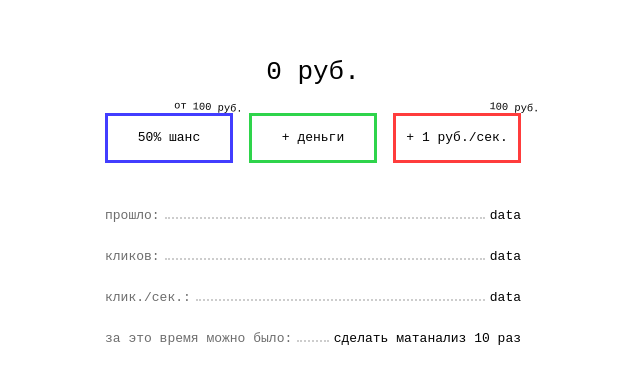
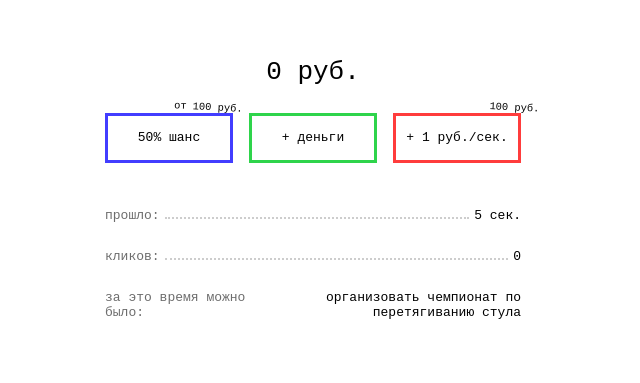
Before and after one commit to DanyaBooba/js-get-money-game, a plain HTML site: page index.html in a window 1280 px wide. Shown: the part 225-608 px from the top of the page, without its empty margins (327-967 px from the left). Drawn offline with Linux system fonts and the light colour scheme.

Commit message:
Работает над логикой

```diff
--- a/css/game-info.css
+++ b/css/game-info.css
@@ -25,14 +25,11 @@
 .game-info ul span {
     order: 3;
     color: #000 !important;
+    text-align: end;
 }
 
 @media(hover: hover) {
     .game-info ul li:hover {
         background-color: #1d4e3833;
     }
-
-    /* .game-info ul li:hover::before {
-        border-bottom: .2em dotted #1d4e3800 !important;
-    } */
 }
--- a/index.html
+++ b/index.html
@@ -27,7 +27,19 @@
                 </span>
             </button>
         </div>
-        <div class="game-info"></div>
+        <div class="game-info">
+            <ul>
+                <li id="game-info-time">
+
+                </li>
+                <li id="game-info-clicks">
+
+                </li>
+                <li id="game-info-whatcando">
+
+                </li>
+            </ul>
+        </div>
     </div>
     <div class="body__right">
         <div class="robot">
@@ -35,6 +47,7 @@
         </div>
     </div>
     <script src="/js/money.js"></script>
+    <script src="/js/stats.js"></script>
     <script src="/js/ui.js"></script>
     <script src="/js/buttons.js"></script>
     <script src="/js/app.js"></script>
--- a/js/app.js
+++ b/js/app.js
@@ -1,2 +1,11 @@
 updateUI()
 buttonsSetFunc()
+
+setInterval(function() {
+    time()
+    updateUI()
+}, 1000)
+
+setInterval(function () {
+    updateGameInfoWhatCanDo()
+}, 5000)
--- a/js/buttons.js
+++ b/js/buttons.js
@@ -28,6 +28,7 @@ const buttonsSetFunc = () => {
     };
     document.querySelector('button#button-add').onclick = () => {
         buttonAdd()
+        click()
         updateUI()
     };
     document.querySelector('button#button-boost').onclick = () => {
--- a/js/money.js
+++ b/js/money.js
@@ -42,3 +42,5 @@ const priceAdd = () => {
 }
 
 const priceSave = () => sessionStorage.setItem('_auto', priceAutoIndex)
+
+const randomValue = (min, max) => Math.floor(Math.random() * (max - min + 1) + min)
--- a/js/stats.js
+++ b/js/stats.js
@@ -1,3 +1,62 @@
-let statsTime = 0
-let statsClicks = 0
-let whatCanDo = ''
+let statsTime = parseInt(sessionStorage.getItem('_stats_time') ?? 0)
+let statsClicks = parseInt(sessionStorage.getItem('_stats_click') ?? 0)
+// let timeWhatCanDo = 5
+// let countWhatCanDo = timeWhatCanDo
+// let indexWhatCanDo = randomValue(0, 10)
+
+const time = () => {
+    statsTime += 1
+    saveTime()
+}
+
+const click = () => {
+    statsClicks += 1
+    saveClick()
+}
+
+const timeValue = () => statsTime
+
+const clickValue = () => statsClicks
+
+const saveTime = () => sessionStorage.setItem('_stats_time', statsTime)
+
+const saveClick = () => sessionStorage.setItem('_stats_click', statsClicks)
+
+const wordForm = (num, form1, form2, form3) => {
+    num = Math.abs(num) % 100
+    numx = num % 10
+
+    if (num > 10 && num < 20) return form3;
+    if (numx > 1 && numx < 5) return form2;
+    if (numx == 1)            return form1;
+
+    return form3;
+}
+
+const whatCanDo = () => {
+    // countWhatCanDo += 1
+    let value1 = randomValue(1, 10)
+    let listWhatCanDo = [
+        `научиться кричать как настоящий пират`,
+        `построить замок из конфет`,
+        `придумать новый способ есть суп`,
+        `организовать чемпионат по перетягиванию стула`,
+        `сходить на ${['работу', 'учебу', 'благотворительность'][randomValue(0, 2)]}`,
+        `сшить шапку для кактуса`,
+        `создать язык жестов для общения с животными`,
+        `сделать матанализ ${value1} ${wordForm(value1, 'раз', 'раза', 'раз')}`,
+        `устроить соревнование по прыжкам в одеяло`,
+        `провести чаепитие с плюшевыми мишками`,
+        `организовать соревнование по метанию тапочек`,
+    ]
+    // if (countWhatCanDo % timeWhatCanDo == 0) indexWhatCanDo = randomValue(0, listWhatCanDo.length - 1)
+    // console.log(indexWhatCanDo)
+    return listWhatCanDo[randomValue(0, listWhatCanDo.length - 1)]
+}
+
+const resetStats = () => {
+    statsTime = 0
+    sessionStorage.setItem('_stats_time', 0)
+    statsClicks = 0
+    sessionStorage.setItem('_stats_click', 0)
+}
--- a/js/ui.js
+++ b/js/ui.js
@@ -22,13 +22,12 @@ const updateButtonHalf = () => {
 }
 
 const updateGameInfo = () => {
-    document.querySelector('.game-info').innerHTML = `
-    <ul>
-      <li>прошло:<span>data</span></li>
-      <li>кликов:<span>data</span></li>
-      <li>клик./сек.:<span>data</span></li>
-      <li>за это время можно было:<span>сделать матанализ 10 раз</span></li>
-    </ul>`;
+    document.querySelector('#game-info-time').innerHTML = `прошло:<span>${timeValue()} сек.</span>`
+    document.querySelector('#game-info-clicks').innerHTML = `кликов:<span>${clickValue()}</span>`
+}
+
+const updateGameInfoWhatCanDo = () => {
+    document.querySelector('#game-info-whatcando').innerHTML = `за это время можно было:<span>${whatCanDo()}</span>`
 }
 
 const updateUI = () => {
@@ -39,3 +38,4 @@ const updateUI = () => {
 }
 
 title()
+updateGameInfoWhatCanDo()
```
